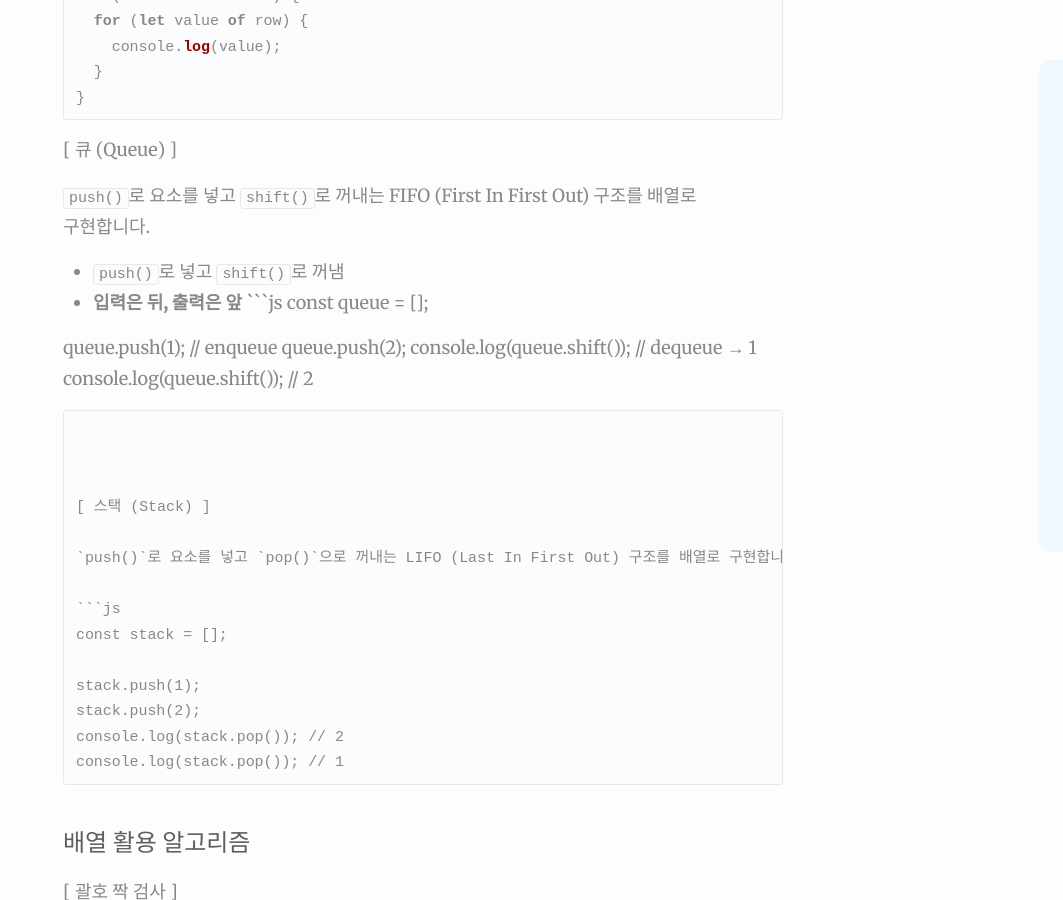
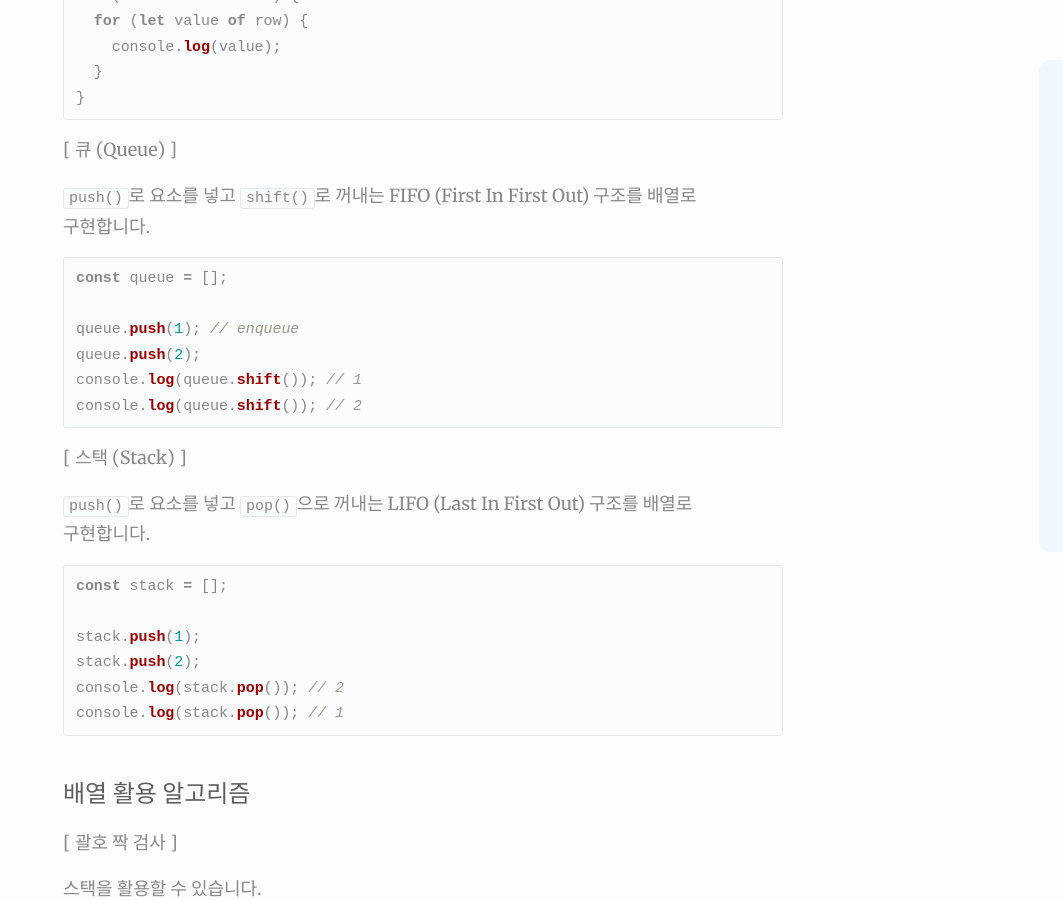
Before and after one commit to yeol0324/yeol0324.github.io, a Jekyll site: the page built from _posts/javascript/2025-05-08-js-array-deep-dive.md, in a window 1280 px wide and 900 px high, scrolled down 21624 px. Shown: the whole window, without its empty margins (217-1280 px from the left). Built offline with Jekyll 4.4.1, drawn with Linux system fonts in a browser that asks for light colours; some of the changed text lies outside the part shown.

Commit message:
Docs 게시물 정리

````diff
--- a/_posts/javascript/2025-05-08-js-array-deep-dive.md
+++ b/_posts/javascript/2025-05-08-js-array-deep-dive.md
@@ -859,14 +859,12 @@ for (let row of matrix) {
 
 `push()`로 요소를 넣고 `shift()`로 꺼내는 FIFO (First In First Out) 구조를 배열로 구현합니다.
 
-- `push()`로 넣고 `shift()`로 꺼냄
-- **입력은 뒤, 출력은 앞**
 ```js
 const queue = [];
 
 queue.push(1); // enqueue
 queue.push(2);
-console.log(queue.shift()); // dequeue → 1
+console.log(queue.shift()); // 1
 console.log(queue.shift()); // 2
 ```
 
@@ -938,7 +936,7 @@ console.log(unique); // [1, 2, 3, 4]
 Set과 배열을 결합하면 빠르고 깔끔하게 중복제거를 할 수 있어서 자주 사용하게 됩니다!
 
 
-배열은 단순한 값 목록을 넘어 **큐, 스택, 트리, 그래프 구현까지** 다양한 자료구조를 표현하는 데 활용될 수 있습니다. 배열 메서드에 익숙해졌다면 이제 **구조적 활용**에 익숙해질 차례입니다. 알고리즘 문제 해결 능력 향상을 위해서도 배열을 자유자재로 다루는 것은 필수적입니다.
+배열은 단순한 값 목록을 넘어 **큐, 스택, 트리, 그래프 구현까지** 다양한 자료구조를 표현하는 데 활용될 수 있습니다. 배열 메서드에 익숙해졌다면 이제 **구조적 활용**에 익숙해질 차례입니다. 문제 해결 능력 향상을 위해서도 배열을 자유자재로 다루는 것은 필수적입니다.
 
 ## 마무리
 
````
